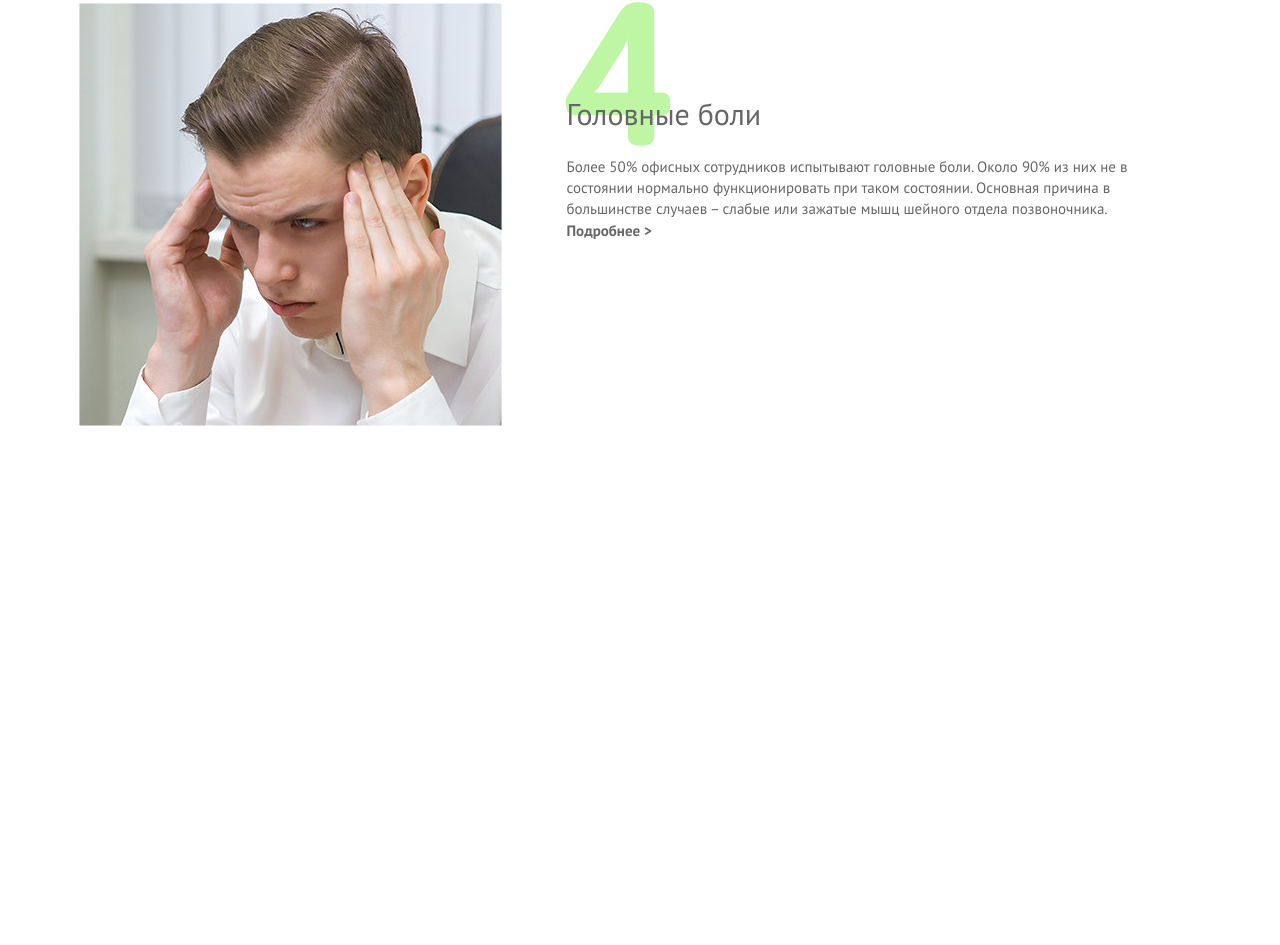
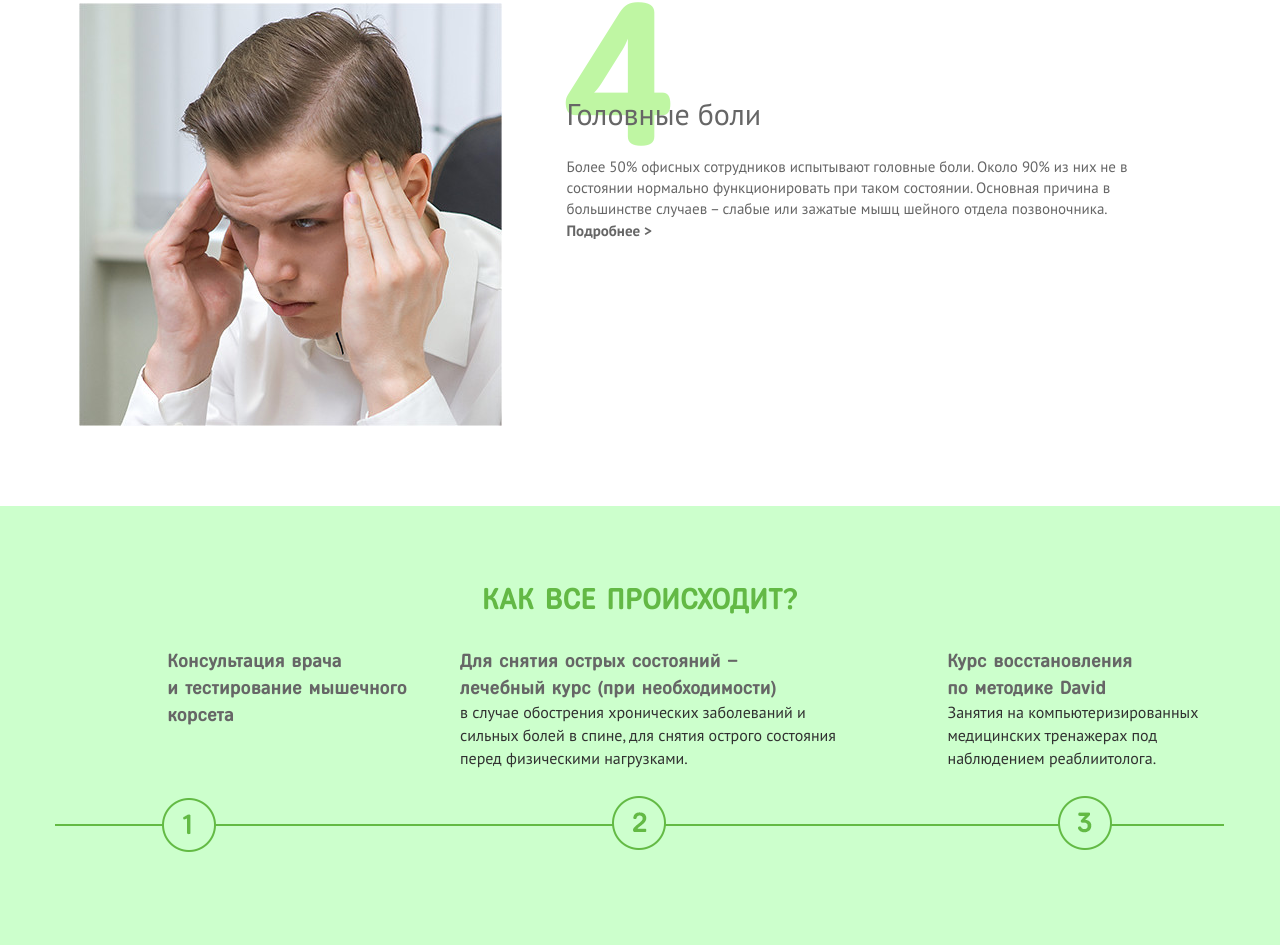
Before and after one commit to AlexanderMezhenskyi/david-landing, a website: page src/index.html in a window 1280 px wide. Shown: the part 5070-6015 px from the top of the page. Before the commit the page ends 5622 px from the top, so only its background shows below. Drawn offline with Linux system fonts and the light colour scheme.

Commit message:
added scheme section

```diff
--- a/src/assets/stylesheets/main.scss
+++ b/src/assets/stylesheets/main.scss
@@ -461,7 +461,7 @@ body, html {
 }
 
 .ma-cases {
-  padding: 82px 0px 80px;
+  padding: 82px 0px 34px;
   &__title {
     color: #4cb027;
     font-family: $boldPrimaryFont;
@@ -594,3 +594,42 @@ body, html {
     margin-left: 9px;
   }
 }
+
+
+.ma-scheme-flex {
+  display: flex;
+  flex-direction: row;
+  flex-wrap: wrap;
+  justify-content: space-around;
+}
+
+.ma-scheme {
+  background: #ccffcc;
+  padding: 57px 0px 93px;
+  &__title {
+    color: #63b945;
+    font-family: $boldPrimaryFont;
+    font-size: 30px;
+    font-weight: 700;
+    text-transform: uppercase;
+    margin-bottom: 31px;
+    text-align: center;
+  }
+  &__subtitle {
+    color: #666666;
+    font-family: $boldPrimaryFont;
+    font-size: 19px;
+    font-weight: 700;
+    margin-bottom: 0px;
+  }
+  &__description {
+    color: #313131;
+    font-family: $regularSecondaryFont;
+    font-size: 16px;
+    font-weight: 400;
+    margin-bottom: -5px;
+  }
+  &__img {
+    margin-left: -15px;
+  }
+}
--- a/src/index.html
+++ b/src/index.html
@@ -35,8 +35,8 @@
 						программу<span class="sr-only">(current)</span></a></li>
 					<li><a class="nav__link" href="#ma-info">почему сидеть вредно</a></li>
 					<li><a class="nav__link" href="#ma-cases">в каких случаях программа будет полезной</a></li>
-					<li><a class="nav__link" href="#">как все происходит</a></li>
-					<li><a class="nav__link" href="#">как работает методика david</a></li>
+					<li><a class="nav__link" href="#ma-scheme">как все происходит</a></li>
+					<li><a class="nav__link" href="#ma-why">как работает методика david</a></li>
 				</ul>
 			</div>
 		</div>
@@ -244,7 +244,7 @@
 			</div>
 
 			<div class="row ma-info-facts col-xs-10 col-xs-offset-1 col-sm-10 col-sm-offset-1 col-md-02 col-md-offset-1 col-lg-10 col-lg-offset-1">
-				<div class="ma-info-facts__fact ma-info-facts__fact-work" >
+				<div class="ma-info-facts__fact ma-info-facts__fact-work">
 					<img class="ma-info-facts__img" src="assets/img/work-icon.png" alt="work-icon"><br>
 					<p class="ma-info-facts__overlay">
 						7,5<br><span class="ma-info-facts__overlay--small">часов</span>
@@ -299,7 +299,7 @@
 			<div class="row col-xs-12 col-sm-12 col-md-12 col-lg-12">
 				<p class="ma-info__fact-hours">
 					сидя, современный человек проводит в среднем <span class="ma-info__fact-hours--big">15
-					часов</span> в	день!
+					часов</span> в день!
 				</p>
 			</div>
 			<div class="row col-xs-12 col-sm-12 col-md-12 col-lg-12">
@@ -309,8 +309,10 @@
 			</div>
 			<div class="row col-xs-12 col-sm-12 col-md-12 col-lg-12">
 				<p class="ma-info__description">
-					Когда человек садится, вся тяжесть тела ложится на позвоночник, провоцируя нарушение тонуса мышц и застой в<br>
-					тканях межпозвоночных дисков. Как результат - дискомфорт и болевые ощущения вдоль всего позвоночника.
+					Когда человек садится, вся тяжесть тела ложится на позвоночник, провоцируя нарушение тонуса мышц и
+					застой в<br>
+					тканях межпозвоночных дисков. Как результат - дискомфорт и болевые ощущения вдоль всего
+					позвоночника.
 				</p>
 			</div>
 		</div>
@@ -325,11 +327,11 @@
 			</div>
 			<div class="row ma-cases-item ma-cases-first-item">
 				<div class="col-xs-7 col-sm-7 col-md-7 col-lg-7 ">
-					<h3 class="ma-cases__case ma-cases-first-item__title">Боли  в пояснице</h3>
+					<h3 class="ma-cases__case ma-cases-first-item__title">Боли в пояснице</h3>
 					<p class="ma-cases__description ma-cases-first-item__description">
 						Боли в поясничном отделе позвоночника связаны с его перенагрузкой в 80% случаев.<br>
 						Сидя за компьютером, даже в очень удобном офисном кресле, нагрузка на<br>
-						поясничный отдел практически в 2 раза больше, чем в  положении стоя.<br>
+						поясничный отдел практически в 2 раза больше, чем в положении стоя.<br>
 						<a class="ma-cases__link" href="#">Подробнее ></a>
 					</p>
 				</div>
@@ -356,7 +358,7 @@
 				<div class="col-xs-7 col-sm-7 col-md-7 col-lg-7 center-block">
 					<h3 class="ma-cases__case ma-cases-third-item__title">Боли в шее и плечах</h3>
 					<p class="ma-cases__description ma-cases-third-item__description">
-						Очень часто сидячая работа приводит к болевым ощущениям и дискомфорту  в плечах и<br>
+						Очень часто сидячая работа приводит к болевым ощущениям и дискомфорту в плечах и<br>
 						шее. Человек, сидя за компьютером, склонив голову, вызывает колоссальное напряжение<br>
 						мышц шеи и воротниковой зоны. <a class="ma-cases__link" href="#">Подробнее ></a>
 					</p>
@@ -374,20 +376,75 @@
 				<div class="col-xs-7 col-sm-7 col-md-7 col-lg-7 pull-left">
 					<h3 class="ma-cases__case ma-cases-fourth-item__title">Головные боли</h3>
 					<p class="ma-cases__description ma-cases-fourth-item__description">
-						Более 50% офисных сотрудников испытывают головные боли. Около 90% из них  не в<br>
+						Более 50% офисных сотрудников испытывают головные боли. Около 90% из них не в<br>
 						состоянии нормально функционировать при таком состоянии. Основная причина в<br>
 						большинстве случаев – слабые или зажатые мышц шейного отдела позвоночника.<br>
 						<a class="ma-cases__link" href="#">Подробнее ></a>
 					</p>
 				</div>
 			</div>
-
-
 		</div>
 	</section>
 
 
+	<section id="ma-scheme" class="ma-scheme">
+		<div class="container">
+			<div class="row">
+				<h2 class="ma-scheme__title">как все происходит?</h2>
+			</div>
+			<div class="row ma-scheme-flex">
+				<div class="col-xs-3 col-xs-offset-1 col-sm-3 col-sm-offset-1 col-md-3 col-md-offset-1 col-lg-3 col-lg-offset-1">
+					<p class="ma-scheme__subtitle">
+						Консультация врача<br>
+						и тестирование мышечного<br>
+						корсета
+					</p>
+				</div>
+				<div class="ma-call__contact-info col-xs-5 col-sm-5 col-md-5 col-lg-5">
+					<p class="ma-scheme__subtitle">
+						Для снятия острых состояний –<br>
+						лечебный курс (при необходимости)
+					</p>
+					<p class="ma-scheme__description">
+						в случае обострения хронических заболеваний и<br>
+						сильных болей в спине, для снятия острого состояния<br>
+						перед физическими нагрузками.
+					</p>
+				</div>
+				<div class="ma-call__contact-info col-xs-3 col-sm-3 col-md-3 col-lg-3">
+					<p class="ma-scheme__subtitle">
+						Курс восстановления<br>
+						по методике David<br>
+					</p>
+					<p class="ma-scheme__description">
+						Занятия на компьютеризированных<br>
+						медицинских тренажерах под<br>
+						наблюдением реаблиитолога.
+					</p>
+				</div>
+			</div>
+			<div class="row col-xs-12 col-sm-12 col-md-12 col-lg-12">
+				<img class="ma-scheme__img" src="assets/img/scheme-line-off.png" alt="scheme_line">
+			</div>
+		</div>
+	</section>
 
+
+	<section id="ma-why" class="ma-why">
+		<div class="container">
+			<div class="row ">
+
+			</div>
+		</div>
+	</section>
+
+	<section id="ma-callback" class="ma-callback">
+		<div class="container">
+			<div class="row ">
+
+			</div>
+		</div>
+	</section>
 
 </main>
 
```
Also changed, not shown: src/assets/img/one.png (added), src/assets/img/scheme-line-off.png (added), src/assets/stylesheets/main.css.
